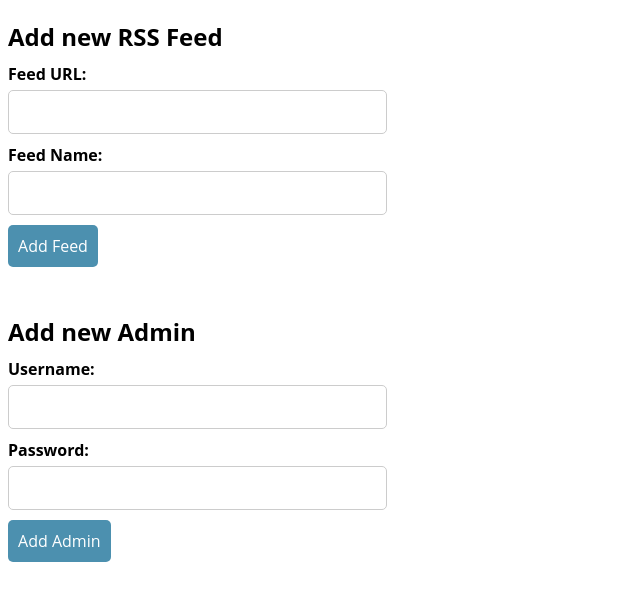
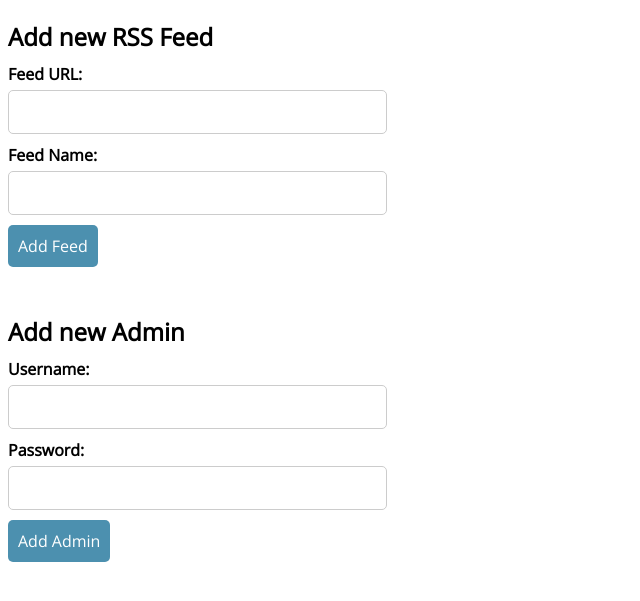
Before and after one commit to yousmii/News-App, a Flask app: page /admin in a window 1280 px wide. Shown: the top 601 px of the page, without its empty margins (0-640 px from the left). Run offline with Flask 2, Linux system fonts and the light colour scheme.

Commit message:
Fix Open Sans font not working

```diff
--- a/src/ProgDBTutor/templates/admin.html
+++ b/src/ProgDBTutor/templates/admin.html
@@ -2,6 +2,7 @@
 <html>
 <head>
 	<title>Admin Page</title>
+    <link href='https://fonts.googleapis.com/css?family=Open Sans' rel='stylesheet'>
 	<link rel="stylesheet" href="../static/style.css">
 </head>
 <body>
```
